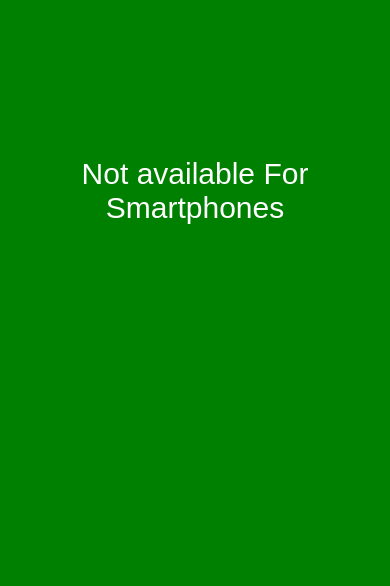
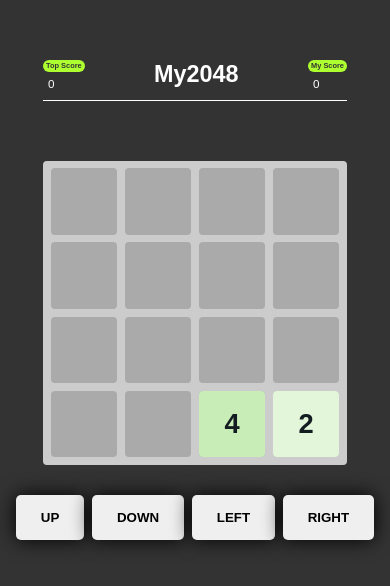
Before and after one commit to Nishantjaryal/2048-game, a plain HTML site: page index.html in a window 390 px wide. Shown: the part 122-708 px from the top of the page. Drawn offline with Linux system fonts and the light colour scheme.

Commit message:
adding responsiveness to the game

```diff
--- a/index.html
+++ b/index.html
@@ -12,9 +12,6 @@
     <title>My2048</title>
 </head>
 <body>
-  <div id="filter">
-    Not available For Smartphones
-  </div>
 
     <div id="replay">
 <article class="card">
@@ -57,8 +54,15 @@
         </div>
         <div id="game-board">
 
+
+
         </div>
     </div>
-
+    <div id="controls">
+      <button class="btn" id="up">up</button>
+      <button class="btn" id="down">down</button>
+      <button class="btn" id="left">left</button>
+      <button class="btn" id="right">right</button>
+    </div>
 </body>
 </html>
--- a/script.js
+++ b/script.js
@@ -1,7 +1,35 @@
 import { Grid, cleanBoard } from "./grid.js"
 import Tile from "./tile.js"
 
-
+document.querySelector("#up").addEventListener("click", function () {
+    if (!canMoveUp()) {
+        setupInput()
+        return
+    }
+    moveUp()
+    console.log("up")
+})
+document.querySelector("#down").addEventListener("click", function () {
+    if (!canMoveDown()) {
+        setupInput()
+        return
+    }
+    moveDown()
+})
+document.querySelector("#right").addEventListener("click", function () {
+    if (!canMoveRight()) {
+        setupInput()
+        return
+    }
+    moveRight()
+})
+document.querySelector("#left").addEventListener("click", function () {
+    if (!canMoveLeft()) {
+        setupInput()
+        return
+    }
+    moveLeft()
+})
 
 const reload = document.getElementById("reload")
 const breakOver = document.getElementById("breakOver")
@@ -53,6 +81,9 @@ function hanleInput(e) {
             setupInput()
             return
     }
+
+
+
 
 
     grid.cells.forEach(cell => cell.mergeTiles())
--- a/style.css
+++ b/style.css
@@ -10,13 +10,38 @@
 body{
     background-color: #333;
     display: flex;
+    flex-direction: column;
     align-items: center;
     justify-content: center;
-    height: 100vh;
+    min-height: 100vh;
     font-size: 7vmin;
     position: relative;
+    padding: 40px 0;
 }
 
+
+#main {
+    display: flex;
+    flex-direction: column;
+    gap: 40px;
+}
+
+
+.btn{
+    padding: 15px 25px;
+    border-radius: 5px;
+    border: none;
+    box-shadow: 0 0 20px black;
+    transition: all .4s;
+    text-transform: uppercase;
+    font-weight: 800;
+    cursor: pointer;
+
+}
+
+.btn:hover{
+    background-color: rgb(200, 250, 200);
+}
 
 
 
@@ -97,24 +122,6 @@ body{
 }
 
 
-#filter{
-    display: none;
+#controls{
+margin-top: 30px;
 }
-
-
-@media screen and (max-width:1000px) {
-    #filter{
-        display: block;
-        position: fixed;
-        top: 0px;
-        left: 0px;
-        height: 100%;
-        width: 100%;
-        background-color: green;
-        color: white;
-        font-size: 30px;
-        text-align: center;
-        padding-top: 33vh ;
-        z-index: 100;
-    }
-}
```
